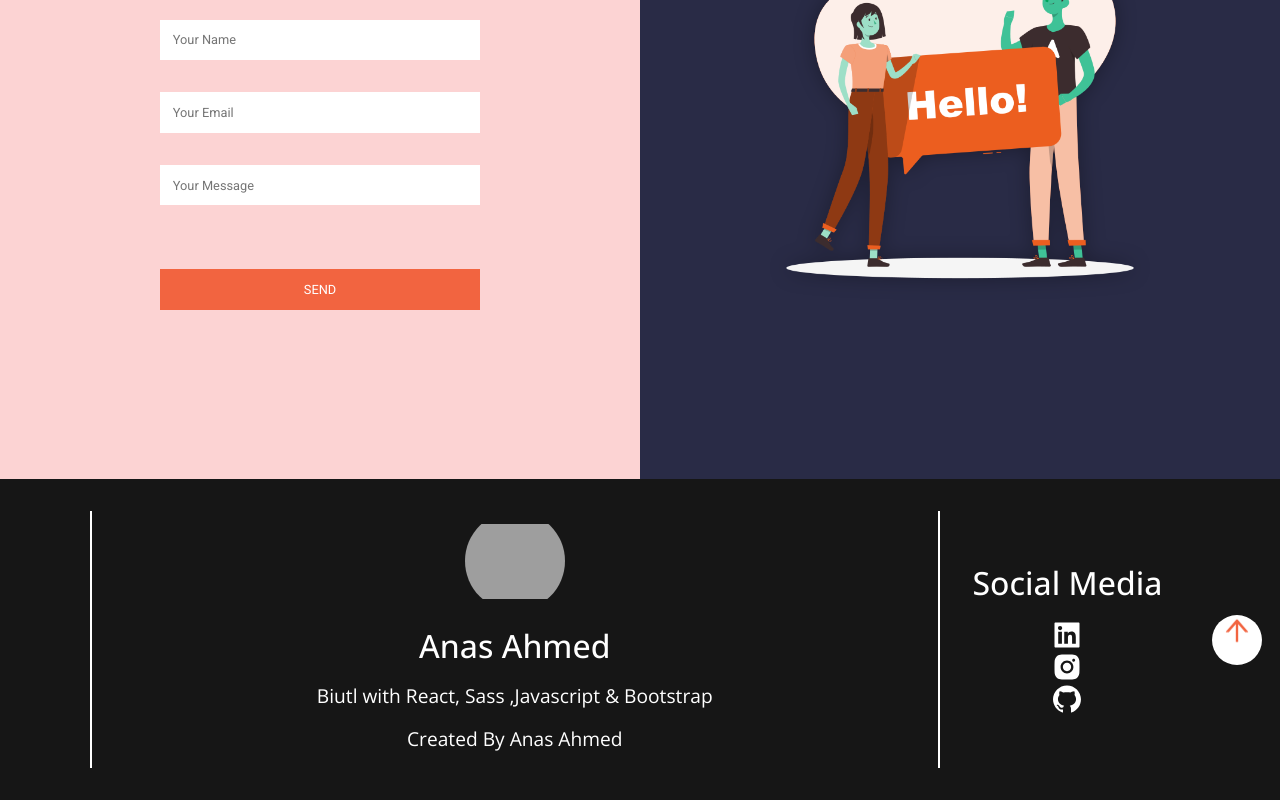
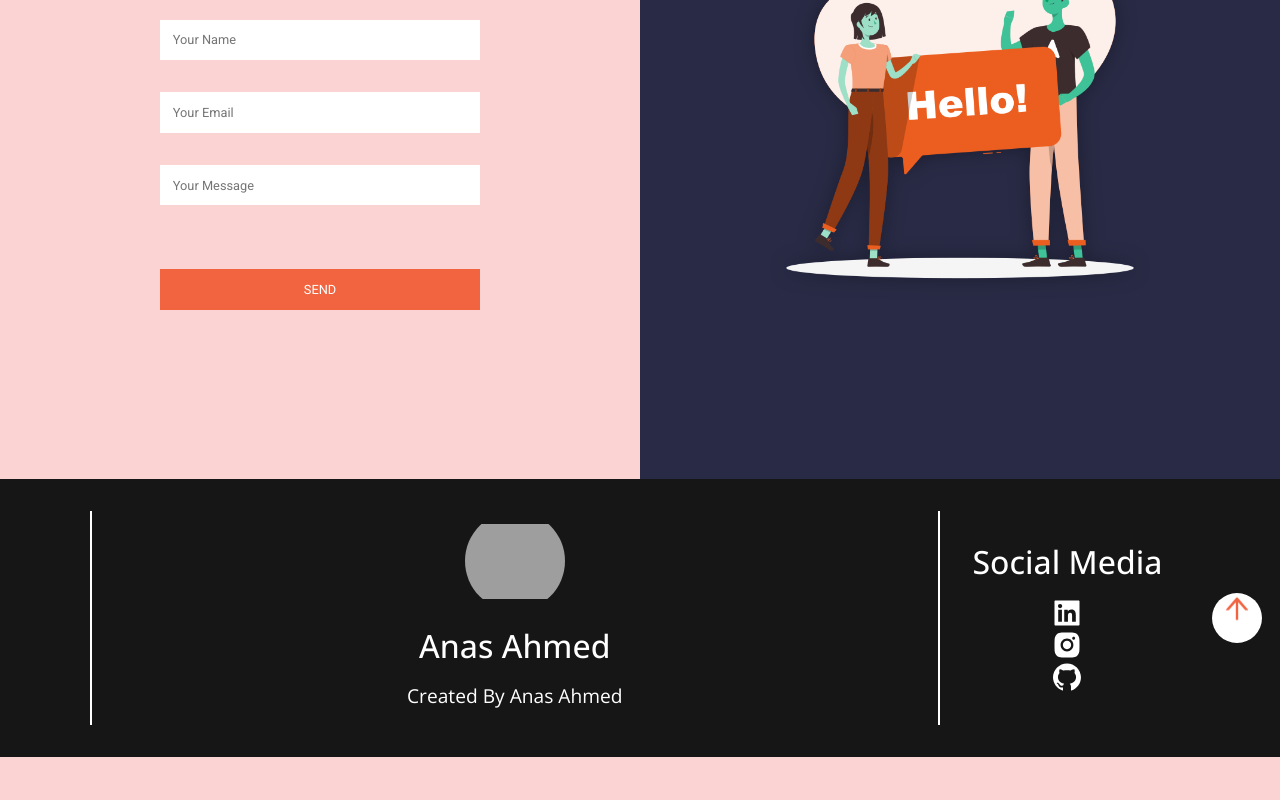
Before and after one commit to AnasAAhmed/My-Portfolio-react, a React (Create React App) app: page / in a window 1280 px wide. Shown: the part 4334-5134 px from the top of the page. After the commit the page ends 5091 px from the top, so only its background shows below. Built offline with nearby package versions, Linux system fonts and the light colour scheme; grey boxes are pictures that could not be loaded.

Commit message:
Update Footer.js

```diff
--- a/src/Components/Footer.js
+++ b/src/Components/Footer.js
@@ -16,8 +16,6 @@ const Footer = () => {
         />
 
         <h2>Anas Ahmed</h2>
-
-        <p>Biutl with React, Sass ,Javascript & Bootstrap</p>
         <p>Created By Anas Ahmed</p>
 
 
```
